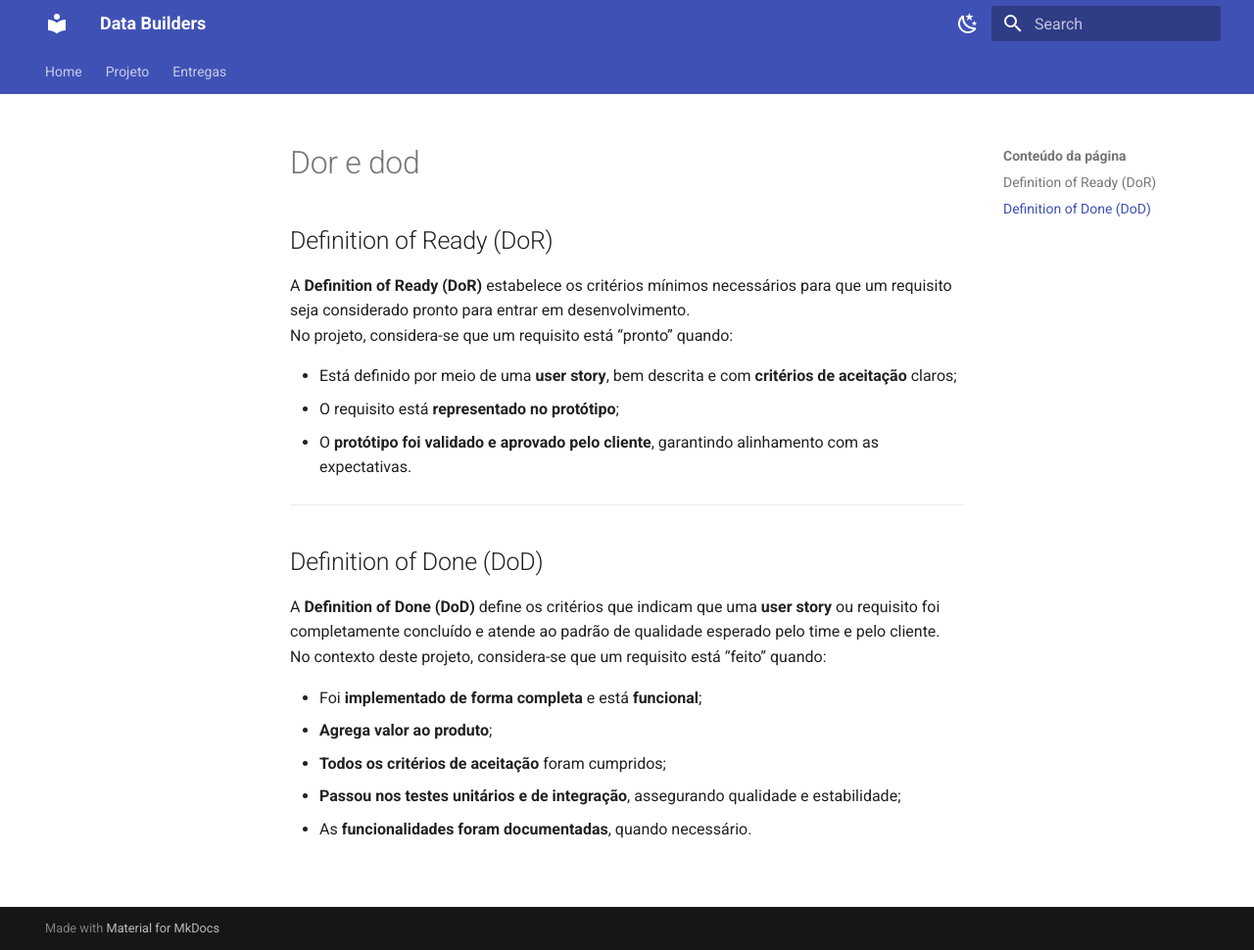
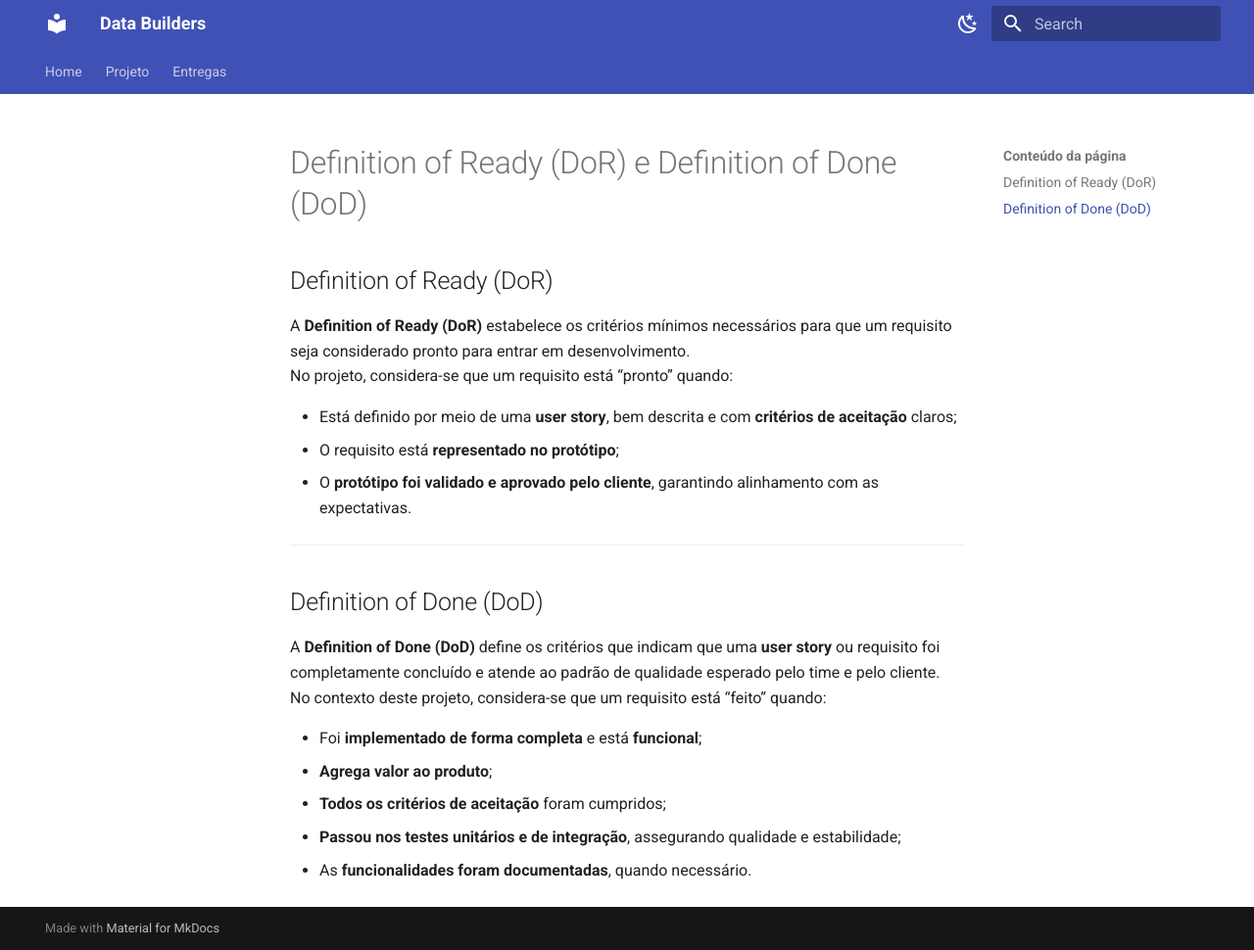
Before and after one commit to mdsreq-fga-unb/REQ-2025.2-T01-DataBuilders, an MkDocs documentation site: the page built from docs/visao_produto/dor_e_dod.md, in a window 1280 px wide and 970 px high. Shown: the whole window at 98% size. Built offline with MkDocs 1.6.1 and Material for MkDocs 9.7.7, drawn with Linux system fonts in a browser that asks for light colours.

Commit message:
fix: alterando titulo

```diff
--- a/docs/visao_produto/dor_e_dod.md
+++ b/docs/visao_produto/dor_e_dod.md
@@ -1,3 +1,5 @@
+# Definition of Ready (DoR) e Definition of Done (DoD)
+
 ## Definition of Ready (DoR)
 
 A **Definition of Ready (DoR)** estabelece os critérios mínimos necessários para que um requisito seja considerado pronto para entrar em desenvolvimento.
```
